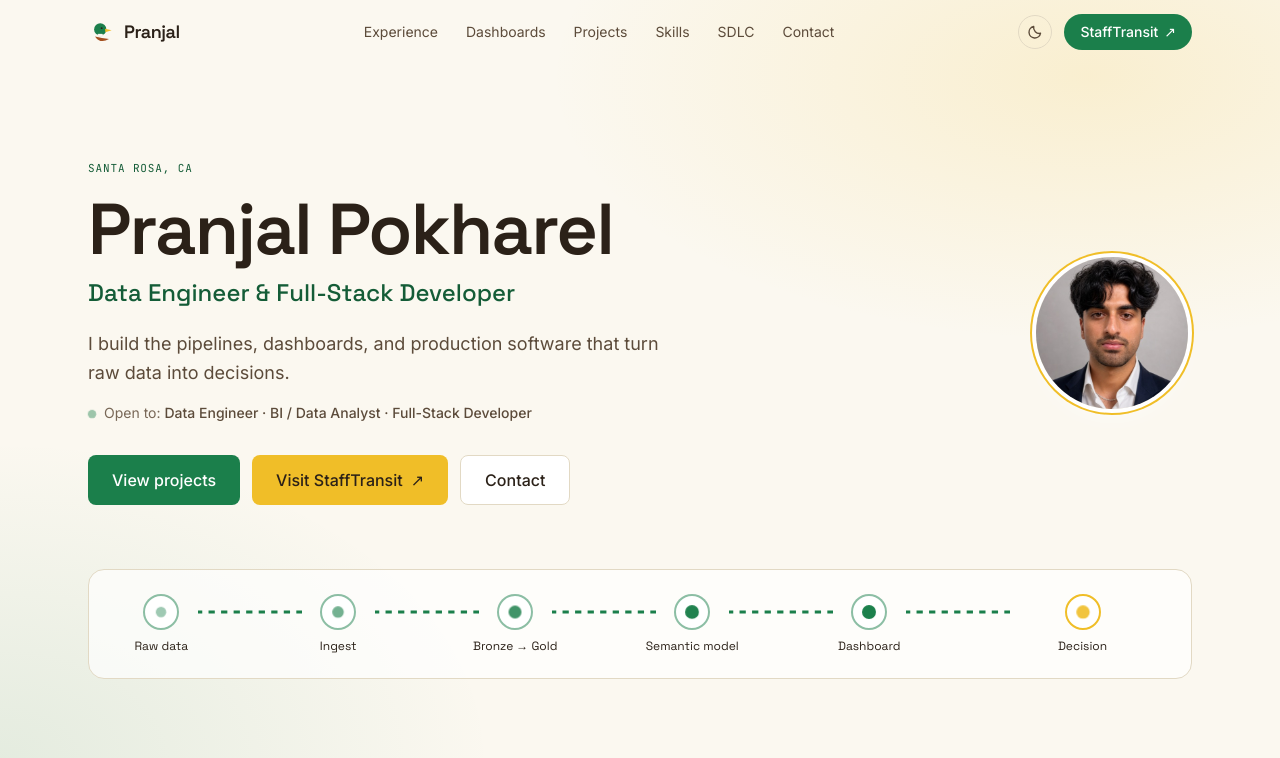
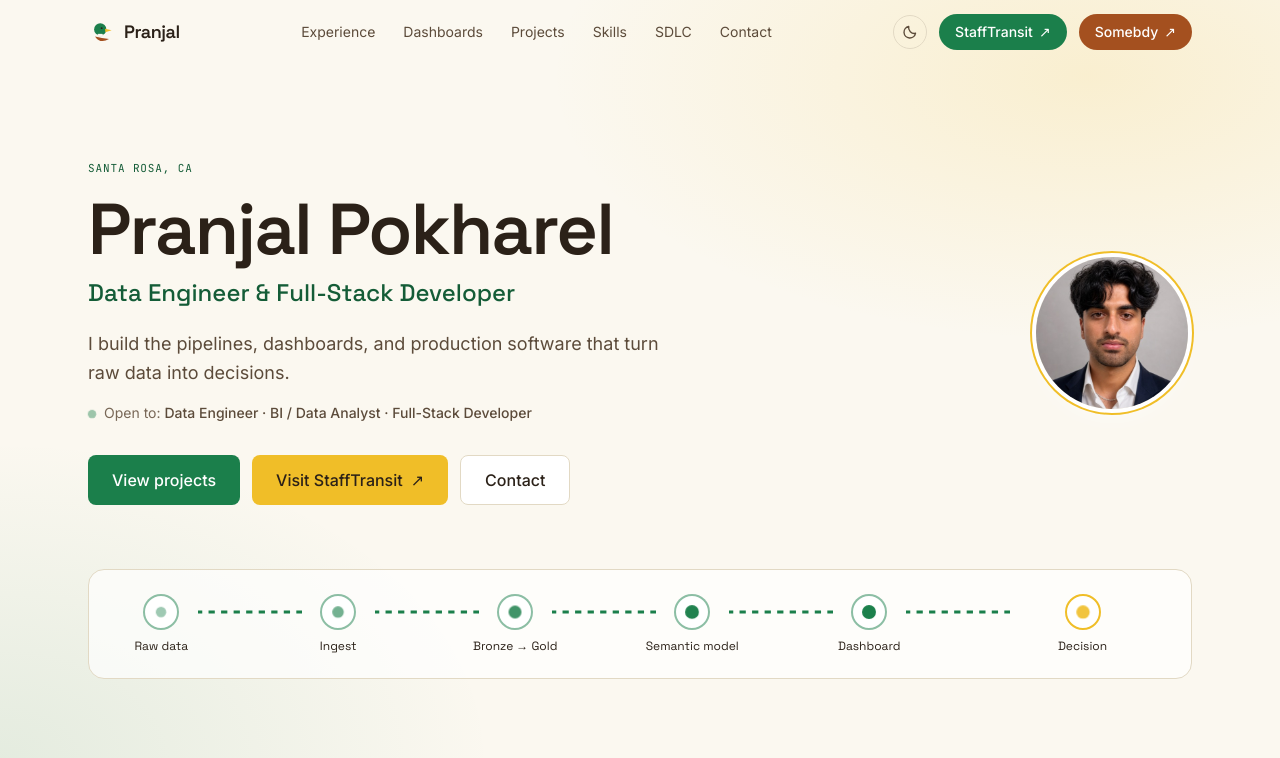
Before and after one commit to pranjalpok/pranjal_portfolio, a React (Vite) app: page / in a window 1280 px wide. Shown: the top 758 px of the page. Built offline with nearby package versions, Linux system fonts and the light colour scheme.

Commit message:
Add Somebdy button to header next to StaffTransit
Co-Authored-By: Claude Opus 5.5 <noreply@anthropic.com>

```diff
--- a/src/components/Nav.jsx
+++ b/src/components/Nav.jsx
@@ -1,5 +1,5 @@
 import { useEffect, useState } from "react";
-import { profile, stafftransit } from "../data/resumeData";
+import { profile, stafftransit, somebdy } from "../data/resumeData";
 import useTheme from "../hooks/useTheme";
 import Duck from "./Duck";
 
@@ -71,6 +71,14 @@ export default function Nav() {
           >
             StaffTransit <span aria-hidden="true">↗</span>
           </a>
+          <a
+            href={somebdy.url}
+            target="_blank"
+            rel="noreferrer"
+            className="inline-flex items-center gap-1.5 text-sm font-medium px-4 py-2 rounded-full bg-wing text-white hover:brightness-95 transition"
+          >
+            Somebdy <span aria-hidden="true">↗</span>
+          </a>
         </div>
 
         <div className="flex items-center gap-2 lg:hidden">
@@ -90,6 +98,7 @@ export default function Nav() {
               <li key={l.href}><a href={l.href} onClick={() => setOpen(false)}>{l.label}</a></li>
             ))}
             <li><a href={stafftransit.url} target="_blank" rel="noreferrer" className="text-mallard-deep font-medium">StaffTransit ↗</a></li>
+            <li><a href={somebdy.url} target="_blank" rel="noreferrer" className="text-wing-deep font-medium">Somebdy ↗</a></li>
           </ul>
         </div>
       )}
```
